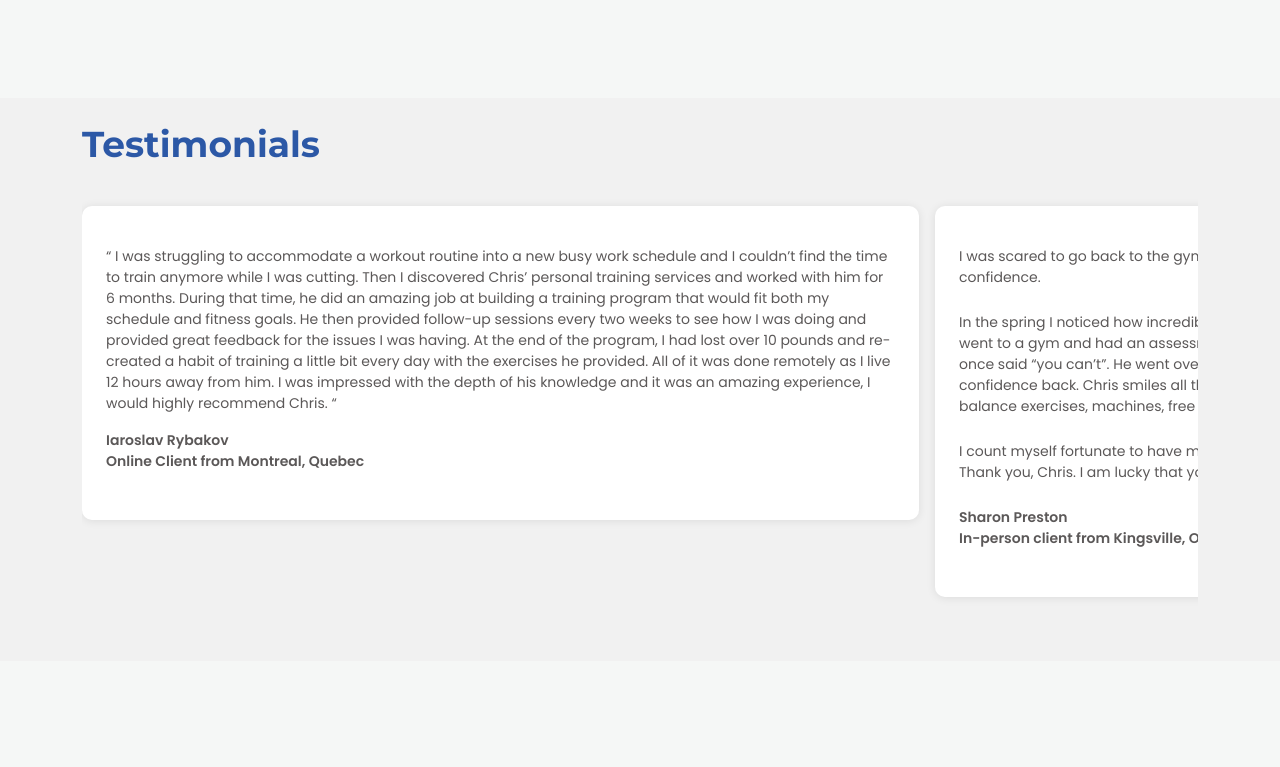
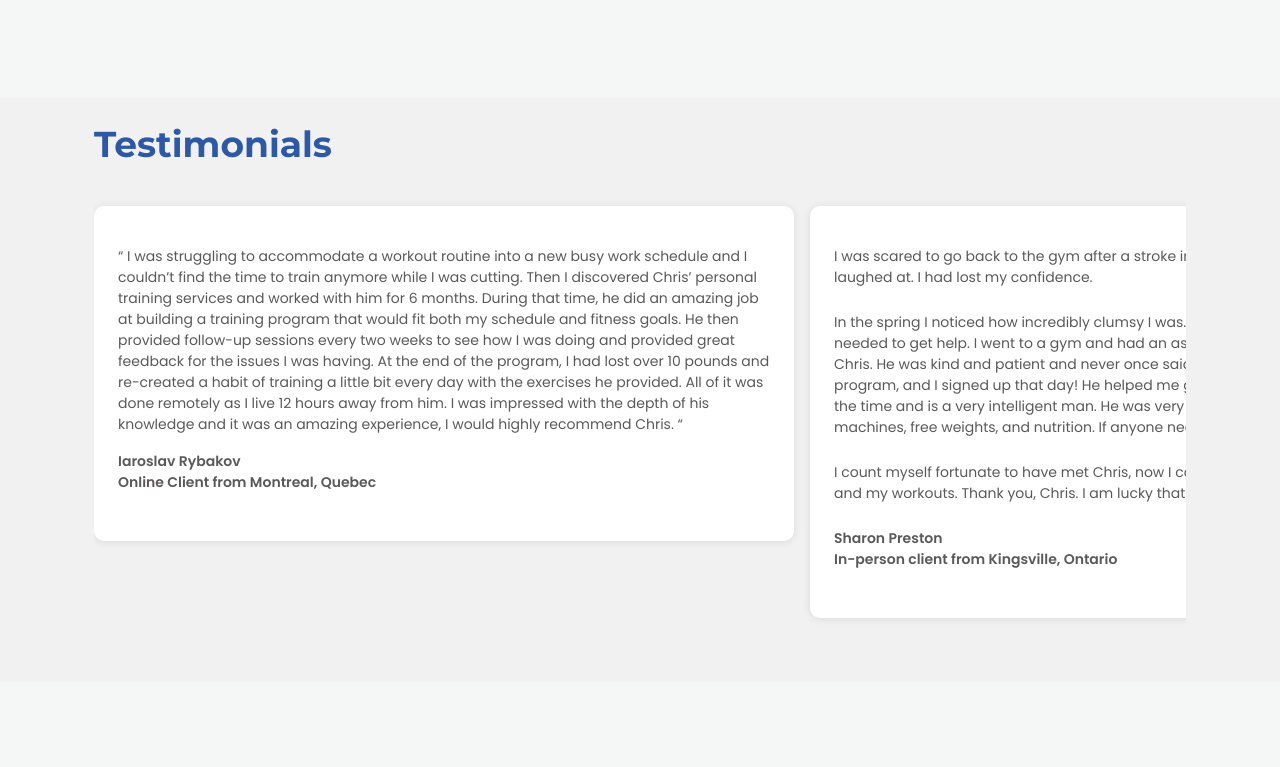
Before and after one commit to JGSolutions/fitvitfitness, a Next.js app: page / in a window 1280 px wide. Shown: the part 1212-1979 px from the top of the page. Built offline with nearby package versions, Linux system fonts and the light colour scheme.

Commit message:
sthle container fixes

```diff
--- a/components/header/Header.module.css
+++ b/components/header/Header.module.css
@@ -49,7 +49,7 @@
 @media (max-width: 700px) {
   .header {
     justify-content: space-between;
-    padding: 0 var(--padding-xs);
+    padding: 0 var(--padding-large);
   }
 
   .menuNavigation {
--- a/pages/posts/Posts.module.css
+++ b/pages/posts/Posts.module.css
@@ -3,8 +3,9 @@
 }
 
 .containerMd {
-    max-width: 900px;
+    max-width: 750px;
     text-align: justify;
+    padding: 0 var(--padding-large);
 }
 
 .details {
--- a/styles/Home.module.css
+++ b/styles/Home.module.css
@@ -81,7 +81,8 @@
 
 .testimonialItem {
     height: 100%;
-    width: 75%;
+    width: 90%;
+	max-width: 700px;
 	flex-shrink: 0;
 	padding: var(--padding-large);
 	scroll-snap-align: start;
@@ -142,7 +143,7 @@
 	}
 
 	.subTitles {
-		font-size: var(--fs-m);
+		font-size: var(--fs-ml);
 	}
 
 	.scrollContainer {
--- a/styles/globals.css
+++ b/styles/globals.css
@@ -25,6 +25,7 @@
   --fs-sm: 14px;
   --fs-reg: 16px;
   --fs-m: 20px;
+  --fs-ml: 24px;
   --fs-l: 36px;
   --fs-xl: 48px;
 
@@ -108,6 +109,10 @@ body {
   background: var(--main-background);
 }
 
+.container-lg {
+  padding-right: 24px !important;
+  padding-left: 24px !important;
+}
 /* @media (prefers-color-scheme: dark) {
   html {
     color-scheme: dark;
```
